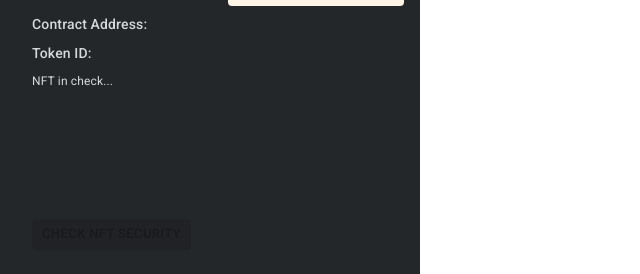
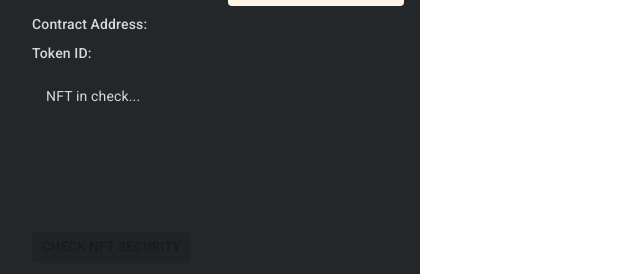
Before and after one commit to MikeShveyn/NFT_S_P, a React (Create React App) app in the folder frontend/: page / in a window 1280 px wide. Both pictures are taken after a click on the tab "NFT SECURITY". Shown: the part 167-441 px from the top of the page, without its empty margins (0-640 px from the left). Built offline with nearby package versions, Linux system fonts and the light colour scheme; no server answers.

Commit message:
fix backend infio

```diff
--- a/frontend/src/CheckNftSecurity.css
+++ b/frontend/src/CheckNftSecurity.css
@@ -25,5 +25,10 @@
   }
 
   .nft-result-security p {
-    font-size: 12px;
+    font-size: 14px;
+    padding: 14px;
+    height: 124px;
+    width: 320px;
+    overflow-y: scroll;
+    overflow-x: hidden;
   }
```
Also changed, not shown: 1 other file (tests, documents, lock files or other folders).
